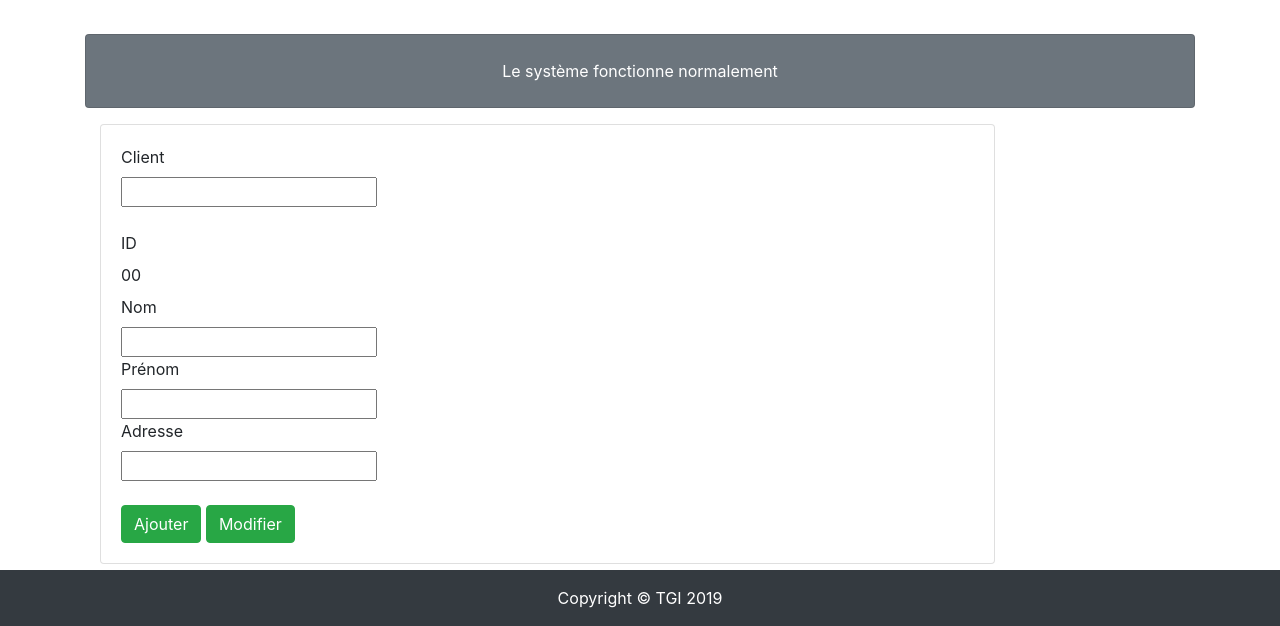
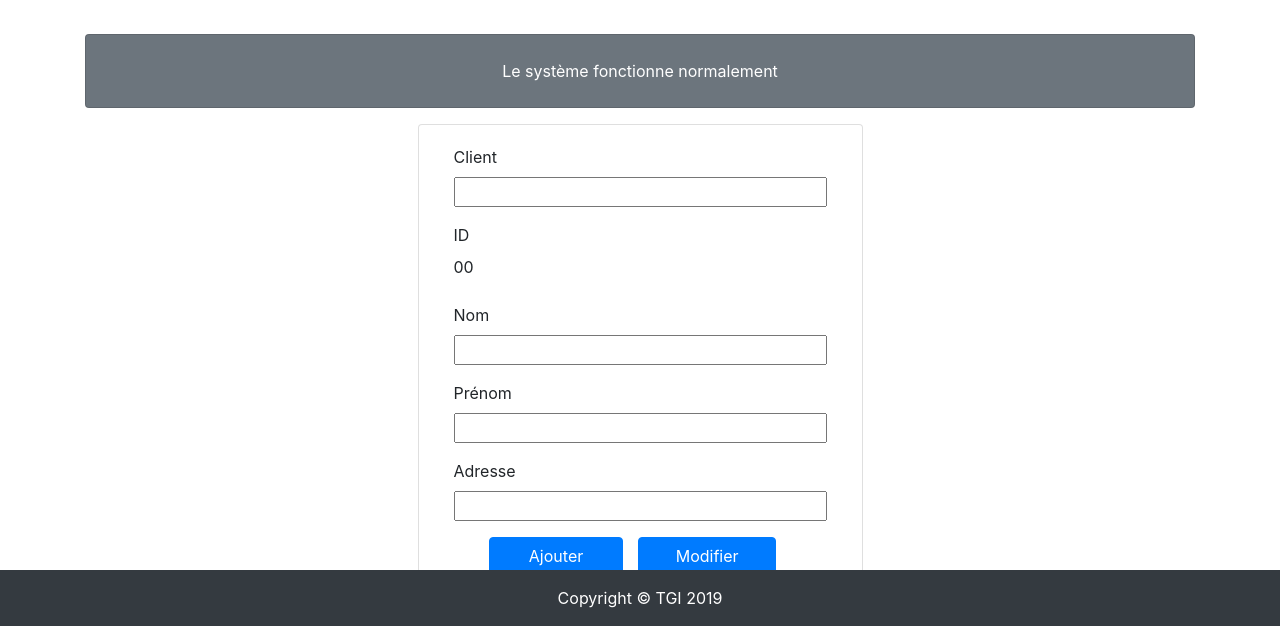
Before and after one commit to Chaps06TV/ProjetIndustriel, a website: page clients.html in a window 1280 px wide. Shown: the part 174-800 px from the top of the page. Drawn offline with Linux system fonts and the light colour scheme.

Commit message:
Small fixes

```diff
--- a/clients.html
+++ b/clients.html
@@ -62,33 +62,52 @@
     </div>
   </div>
 
-     <div class="col-md-10 mb-5">
+  <div class="row justify-content-center">
+    <div class="col-md-5">
       <div class="card h-100">
         <div class="card-body flex-column d-flex">
-            <div>
-              <label>Client</label> <br />
-              <input list="listeClient" id="inputListeClient" name="inputListeClient"/>
-              <datalist id="listeClient" name="listeClient">
+
+          <form class="col-md-12" id="formClient" name="formClient">
+
+            <div class="form-group">
+              <label for="inputListeClient">Client</label>
+              <input class="col-md-12" list="listeClient" id="inputListeClient" name="inputListeClient"/>
+              <datalist class="col-md-12" id="listeClient" name="listeClient">
                 <option>Lapointe, Dany</option>
                 <option>Lavoie, Marco</option>
                 <option>Wilike, Jo</option>
-              </datalist><br /><br />
+              </datalist>
+            </div>
 
-              <label>ID</label> <br />
-              <label id="idClient" name="idClient">00</label><br />
+            <div class="form-group">
+              <label for="idClient">ID</label><br/>
+              <label id="idClient" name="idClient">00</label>
+            </div>
 
-              <label>Nom</label> <br />
-              <input id="nomClient" name="nomClient"></input><br />
+            <div class="form-group">
+              <label for="nomClient">Nom</label>
+              <input class="col-md-12" id="nomClient" name="nomClient"></input>
+            </div>
 
-              <label>Pr&eacute;nom</label> <br />
-              <input id="prenomClient" name="prenomClient"></input><br />
+            <div class="form-group">
+              <label for="prenomClient">Pr&eacute;nom</label>
+              <input class="col-md-12" id="prenomClient" name="prenomClient"></input>
+            </div>
 
-              <label>Adresse</label> <br />
-              <input id="adresseClient" name="adresseClient"></input><br /><br />
+            <div class="form-group">
+              <label for="adresseClient">Adresse</label>
+              <input class="col-md-12" id="adresseClient" name="adresseClient"></input>
+            </div>
 
-              <button type="button" class="btn btn-success">Ajouter</button>
+            <div class="row justify-content-center">
+              <button type="button" class="btn btn-primary col-md-4">Ajouter</button>
+              <div class="col-md-5 col-md-offset-1">
+                <button type="button" class="btn btn-primary col-md-12">Modifier</button>
+              </div>
+            </div>
 
-              <button type="button" class="btn btn-success">Modifier</button>
+          </form>
+
         </div>
       </div>
     </div>
```
Also changed, not shown: index.html (+16 -10 lines), 1 other file. Lines whose indentation alone changed are shown as unchanged.
